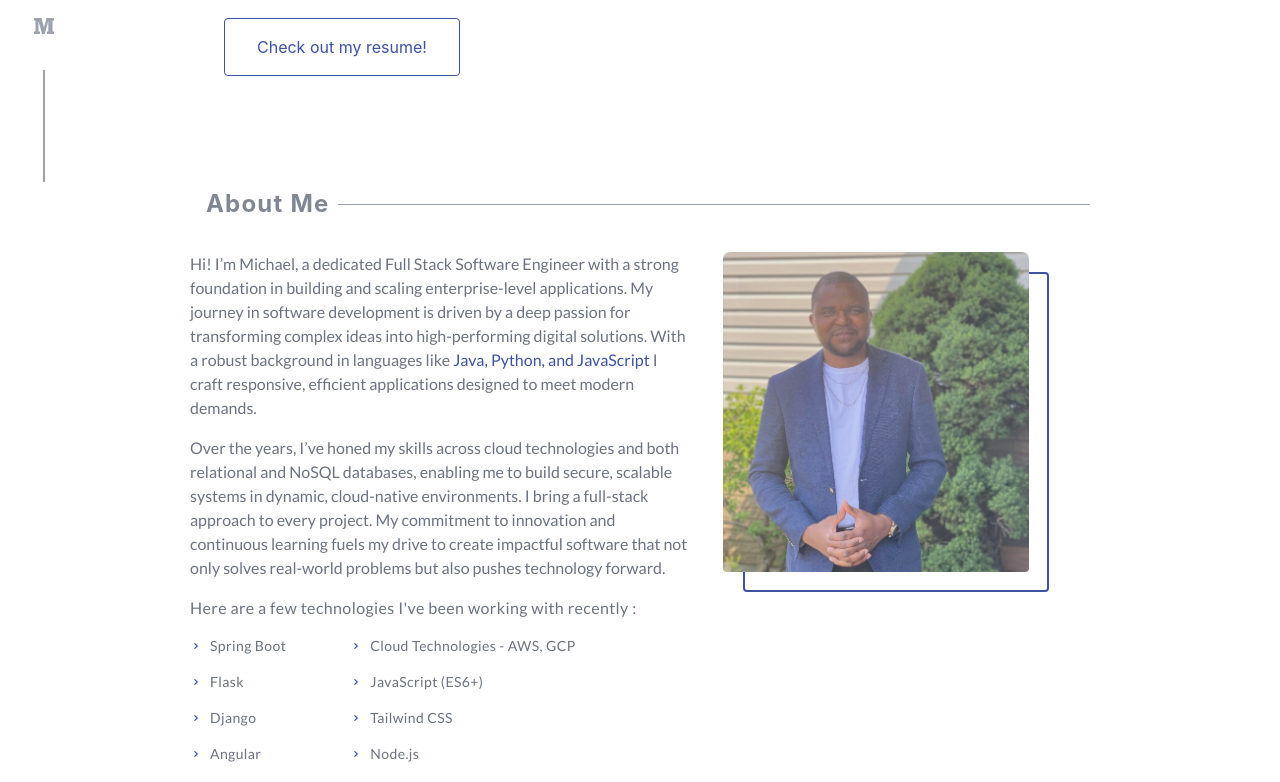
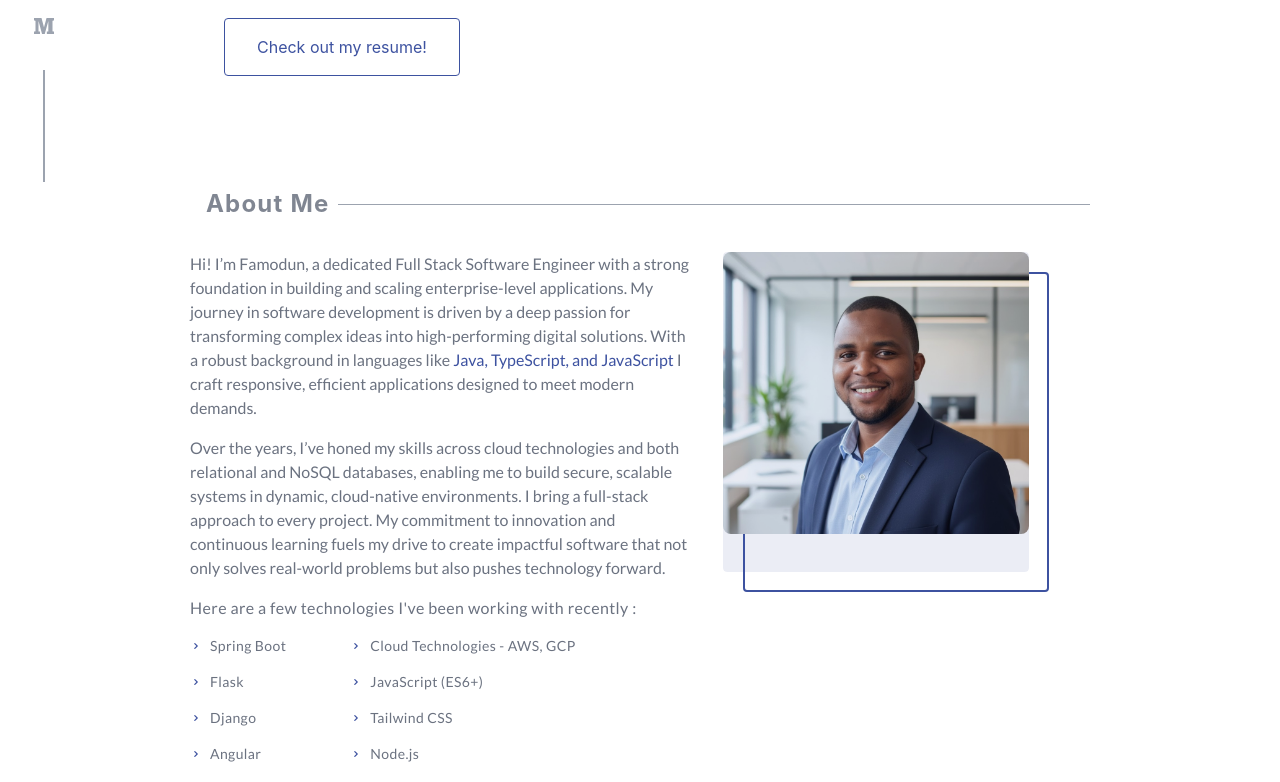
Before and after one commit to hiroyalty/portfolio, a Next.js app: page / in a window 1280 px wide. Shown: the part 618-1400 px from the top of the page. Built offline with nearby package versions, Linux system fonts and the light colour scheme; a web font is replaced by a local one.

Commit message:
update image and  contact

```diff
--- a/src/components/Home/About/About.js
+++ b/src/components/Home/About/About.js
@@ -28,7 +28,7 @@ export default function About(props) {
           <div className="w-full space-y-4 text-sm md:w-7/12 sm:text-base ">
             <div className="font-Header ">
               <span className="text-gray-500">
-              Hi! I’m Michael, a dedicated Full Stack Software Engineer with a strong foundation in building and scaling enterprise-level applications. My journey in software development is driven by a deep passion for transforming complex ideas into high-performing digital solutions. With a robust background in languages like <span className="text-secondary">Java, Python, and JavaScript</span> I craft responsive, efficient applications designed to meet modern demands.
+              Hi! I’m Famodun, a dedicated Full Stack Software Engineer with a strong foundation in building and scaling enterprise-level applications. My journey in software development is driven by a deep passion for transforming complex ideas into high-performing digital solutions. With a robust background in languages like <span className="text-secondary">Java, TypeScript, and JavaScript</span> I craft responsive, efficient applications designed to meet modern demands.
               </span>
             </div>
             <div className="font-Header ">
@@ -78,7 +78,7 @@ export default function About(props) {
             <div className="absolute w-5/6 overflow-hidden rounded h-5/6">
               <div className="absolute w-full h-full overflow-hidden duration-300 rounded group-hover:opacity-0 bg-secondary opacity-10"></div>
               <Img
-                src={"/img/circle2.jpg"}
+                src={"/img/photosme.jpg"}
                 className={"object-contain rounded-lg"}
                 alt="My Image Not Found"
               />
--- a/src/components/Home/Contact/Contact.js
+++ b/src/components/Home/Contact/Contact.js
@@ -15,7 +15,7 @@ export default function Contact() {
         I&apos;m always open to new opportunities and collaborations. Whether you have a question, a project idea, or just want to connect, feel free to reach out. I&apos;ll do my best to respond promptly!
       </p>
       <div className="pt-4">
-        <a href="mailto:gbohlahgah@gmail.com" target={"_blank"} rel="noreferrer">
+        <a href="mailto:mike006.cloud@gmail.com" target={"_blank"} rel="noreferrer">
           <button
             className="font-mono text-sm text-secondary border-secondary
                             px-8 py-4 border-[1.5px] rounded "
```
Also changed, not shown: public/img/photosme.jpg (added).
